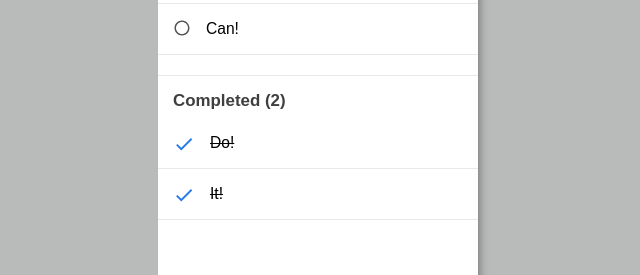
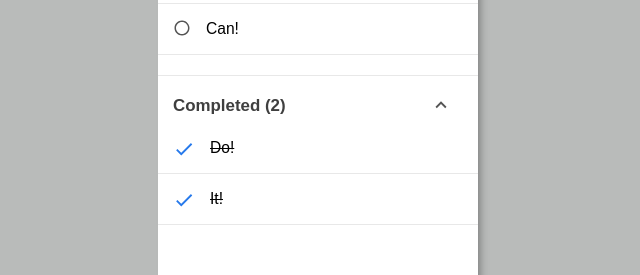
Before and after one commit to arianaberger/google-tasks, a React (Create React App) app in the folder google-tasks/: page / in a window 1280 px wide. Shown: the part 248-523 px from the top of the page, without its empty margins (322-962 px from the left). Built offline with nearby package versions, Linux system fonts and the light colour scheme.

Commit message:
Made completed tasks collapsible

```diff
--- a/google-tasks/src/App.css
+++ b/google-tasks/src/App.css
@@ -145,6 +145,18 @@ button {
   border-bottom: .75px solid #E8E8E8;
 }
 
+.Task-completed-row {
+  width: 100%;
+  display: flex;
+}
+
+.Task-completed-cols {
+  width: 50%;
+}
+
+
+/* SVG Formatting */
+
 .Circle-svg {
   padding-left: 15px;
   padding-right: 15px;
@@ -159,6 +171,14 @@ button {
   width: 22px;
   height: 22px;
   fill: #2679EB;
+}
+
+.Arrow {
+  width: 22px;
+  height: 22px;
+  fill: #555555;
+  padding-top: 13px;
+  padding-left: 70%;
 }
 
 /* Add Task */
--- a/google-tasks/src/TasksComplete.js
+++ b/google-tasks/src/TasksComplete.js
@@ -6,11 +6,11 @@ const TasksComplete = (props) => {
     return props.tasks.filter(task => task.complete)
   }
 
-  const displayTasks = () => {
+  const displayTaskRows = () => {
     return getTasks().map(task => {
       return (
-        <>
-          <div key={task.task} className="Task-row">
+        <div key={task.id}>
+          <div className="Task-row">
             <div className="Task-cols">
               <svg xmlns="http://www.w3.org/2000/svg" viewBox="0 0 24 24" className="Check-svg" onClick={() => props.onClick(task.id)}>
                 <path d="M0 0h24v24H0z" fill="none"/>
@@ -22,25 +22,61 @@ const TasksComplete = (props) => {
             </div>
           </div>
           <div className="Task-divider"></div>
-        </>
-
+        </div>
       )
     })
   }
 
-
+  const displayTasks = () => {
     return (
       <>
-        {getTasks().length != 0 ?
-          <>
+      {props.collapse ?
+        <div>{collapsedTasks()}</div>
+        :
+        <>
           <div className="Task-completed-divider"></div>
-          <h4>Completed ({getTasks().length})</h4>
-          </> :
-          null
-        }
-        <div className="Completed-tasks">{displayTasks()}</div>
+            <div className="Task-completed-row" onClick={props.divCollapse}>
+              <div className="Task-completed-cols">
+                <h4>Completed ({getTasks().length})</h4>
+              </div>
+              <div className="Task-completed-cols">
+                <svg xmlns="http://www.w3.org/2000/svg" viewBox="0 0 24 24" className="Arrow">
+                  <path d="M12 8l-6 6 1.41 1.41L12 10.83l4.59 4.58L18 14z"/>
+                  <path d="M0 0h24v24H0z" fill="none"/>
+                </svg>
+             </div>
+          </div>
+          <div className="Completed-tasks">{displayTaskRows()}</div>
+        </>
+      }
       </>
     )
+  }
+
+  const collapsedTasks = () => {
+    return (
+      <>
+        <div className="Task-completed-divider"></div>
+          <div className="Task-completed-row" onClick={props.divCollapse}>
+            <div className="Task-completed-cols">
+              <h4>Completed ({getTasks().length})</h4>
+            </div>
+            <div className="Task-completed-cols">
+              <svg xmlns="http://www.w3.org/2000/svg" viewBox="0 0 24 24" className="Arrow">
+                <path d="M16.59 8.59L12 13.17 7.41 8.59 6 10l6 6 6-6z"/>
+                <path d="M0 0h24v24H0z" fill="none"/>
+              </svg>
+           </div>
+        </div>
+      </>
+    )
+  }
+
+  return (
+    <>
+      {getTasks().length !== 0 ? <div>{displayTasks()}</div> : null}
+    </>
+  )
 }
 
 export default TasksComplete
--- a/google-tasks/src/TasksContainer.js
+++ b/google-tasks/src/TasksContainer.js
@@ -1,20 +1,35 @@
-import React from 'react';
+import React, { Component } from 'react';
 import TasksComplete from './TasksComplete';
 import TasksIncomplete from './TasksIncomplete';
 import Intro from './Intro';
 
-const TasksContainer = (props) => {
+class TasksContainer extends Component {
 
-  return (
-    <>
-      {props.tasks.length === 0 ? <Intro /> :
+  constructor(props) {
+    super(props);
+    this.state = {
+      collapse: false
+    }
+  }
+
+  divCollapse = () => {
+    this.setState({
+      collapse: !this.state.collapse
+    })
+  }
+
+  render() {
+    return (
       <>
-      <TasksIncomplete tasks={props.tasks} onClick={props.onClick}/>
-      <TasksComplete tasks={props.tasks} onClick={props.onClick}/>
+        {this.props.tasks.length === 0 ? <Intro /> :
+        <>
+        <TasksIncomplete tasks={this.props.tasks} onClick={this.props.onClick}/>
+        <TasksComplete tasks={this.props.tasks} onClick={this.props.onClick} divCollapse={this.divCollapse} collapse={this.state.collapse}/>
+        </>
+      }
       </>
-    }
-    </>
-  )
+    )
+  }
 }
 
 export default TasksContainer
--- a/google-tasks/src/TasksIncomplete.js
+++ b/google-tasks/src/TasksIncomplete.js
@@ -9,8 +9,8 @@ const TasksIncomplete = (props) => {
   const displayTasks = () => {
     return getTasks().map(task => {
       return (
-        <>
-          <div key={task.task} className="Task-row">
+        <div key={task.id}>
+          <div className="Task-row">
             <div className="Task-cols">
               <svg xmlns="http://www.w3.org/2000/svg" viewBox="0 0 24 24" className="Circle-svg" onClick={() => props.onClick(task.id)}>
                 <path d="M0 0h24v24H0z" fill="none"/>
@@ -22,7 +22,7 @@ const TasksIncomplete = (props) => {
             </div>
           </div>
           <div className="Task-divider"></div>
-        </>
+        </div>
       )
     })
   }
```
